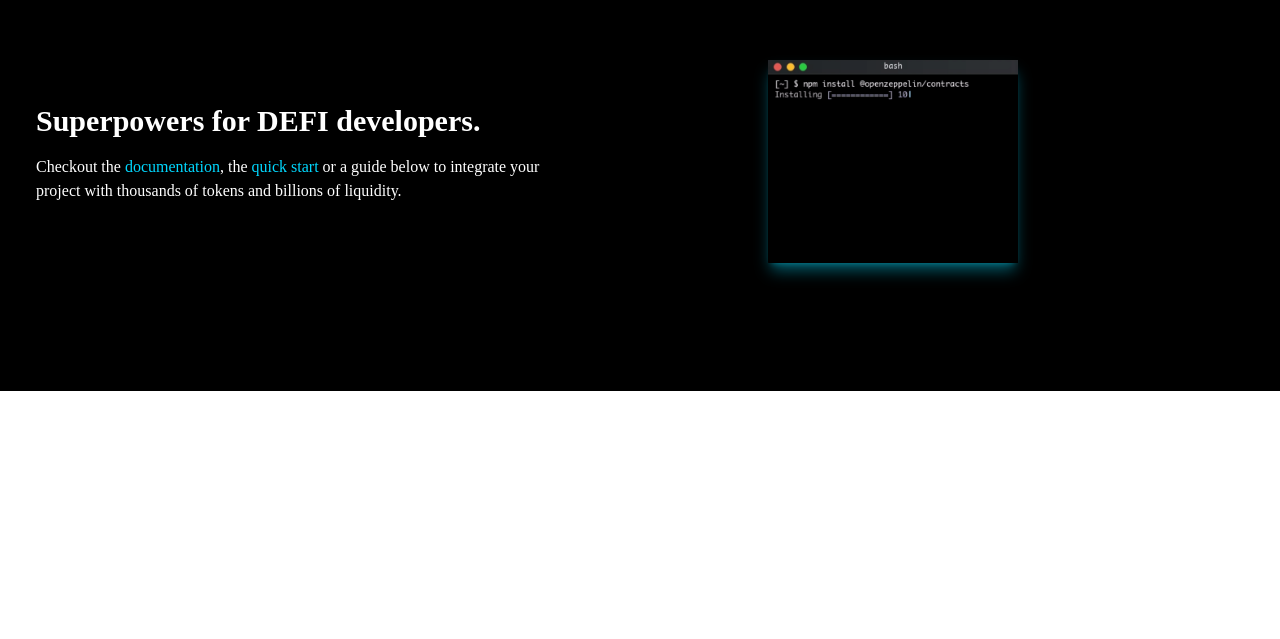
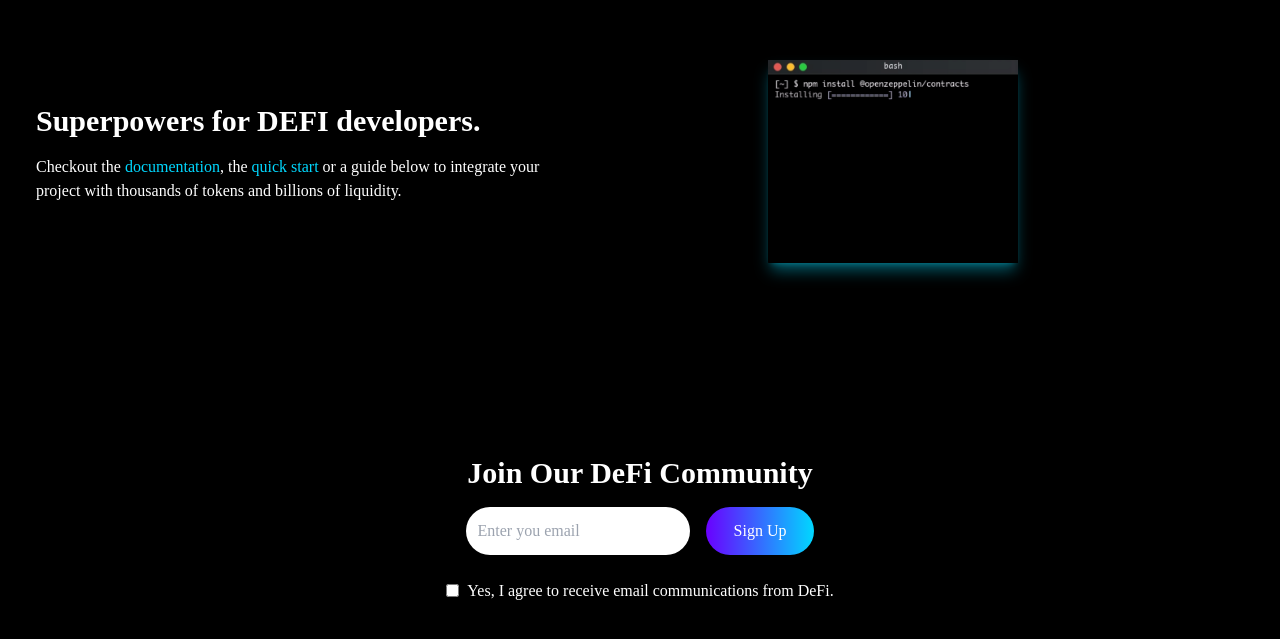
Before and after one commit to AmanuelAsfaw/ethereum-web-site-ui-in-react-with-tailwind-app, a React (Create React App) app: page / in a window 1280 px wide. Shown: the part 1524-2163 px from the top of the page. Before the commit the page ends 1915 px from the top, so only its background shows below. Built offline with nearby package versions, Linux system fonts and the light colour scheme.

Commit message:
Make Subscribe Component

```diff
--- a/src/App.js
+++ b/src/App.js
@@ -2,6 +2,7 @@
 import Developers from "./components/Developers";
 import Hero from "./components/Hero";
 import Navbar from "./components/Navbar";
+import Subscribe from "./components/Subscribe";
 
 function App() {
   return (
@@ -11,6 +12,7 @@
       <Hero/>
       <About/>
       <Developers/>
+      <Subscribe/>
     </div>
   );
 }
--- /dev/null
+++ b/src/components/Subscribe.jsx
@@ -0,0 +1,17 @@
+function Subscribe() {
+    return (
+        <div className="w-full px-4 py-16 bg-black text-white text-center">
+            <h1>Join Our DeFi Community</h1>
+            <div className="py-4">
+                <input className="p-3 rounded-3xl mr-4" type="email" name="email" id="email" placeholder="Enter you email"/>
+                <button>Sign Up</button>
+            </div>
+            <div className="flex items-center justify-center py-2">
+                <input type="checkbox"/>
+                <p className="pl-2">Yes, I agree to receive email communications from DeFi.</p>
+            </div>
+        </div>
+    )
+}
+
+export default Subscribe
```
